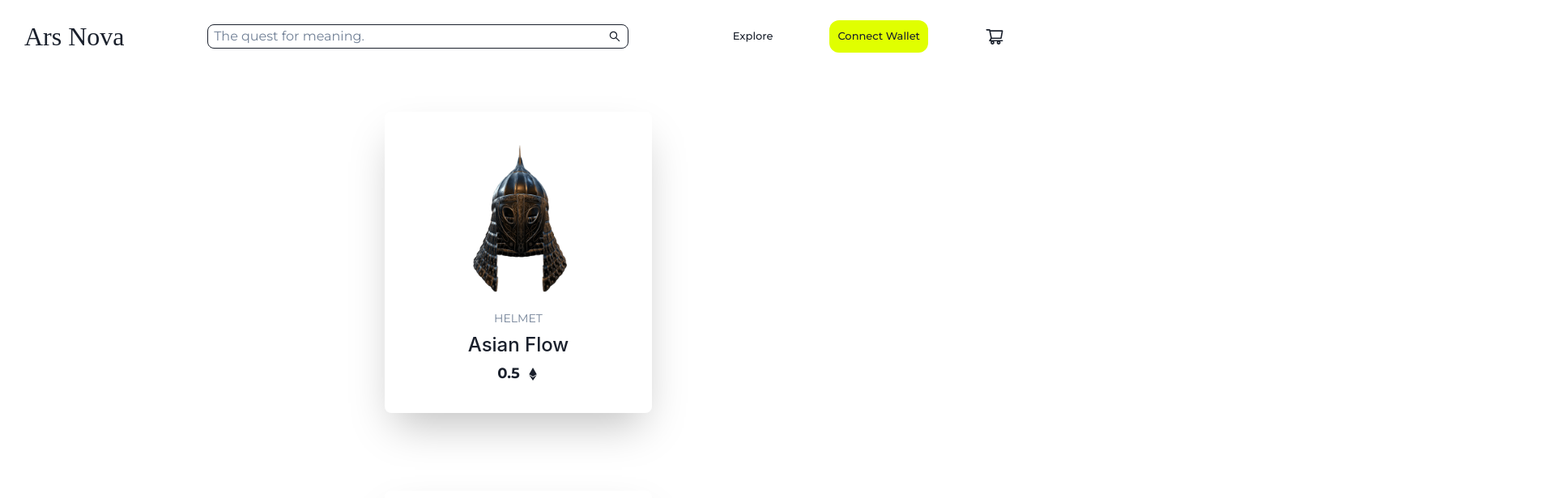
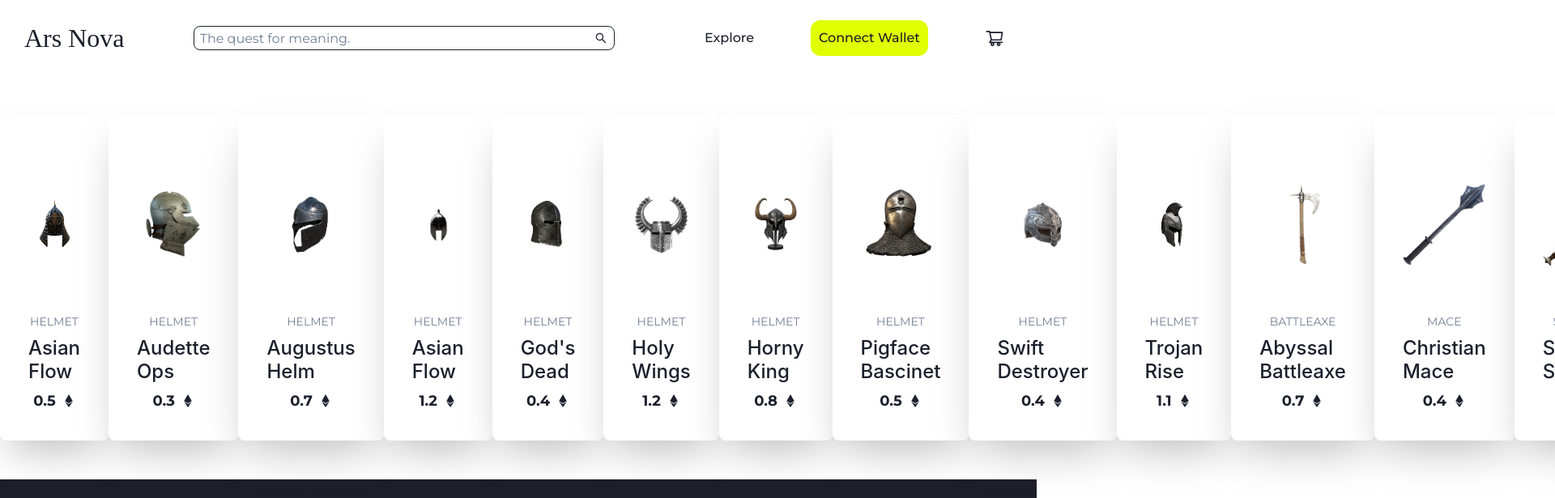
Before and after one commit to Felix-Hz/ars-nova, a React (Create React App) app: page /shop in a window 1280 px wide. Shown: the top 615 px of the page at 81% size, 1920 px wide, since content can reach past the window. Built offline with nearby package versions, Linux system fonts and the light colour scheme; a web font is replaced by a local one.

Commit message:
add: item styling | landing | navbar + typography

```diff
--- a/src/components/Items/Item/Item.css
+++ b/src/components/Items/Item/Item.css
@@ -0,0 +1,10 @@
+@import "../../../Pallette.css";
+
+/*-------------------------------------------------------------------------------- \
+|                               ITEM STYLING                                  |
+\-------------------------------------------------------------------------------- */
+
+
+.css-1se4623>*:not(style)~*:not(style) {
+    margin-top: 0 !important;
+}
--- a/src/components/Items/Item/Item.js
+++ b/src/components/Items/Item/Item.js
@@ -26,9 +26,7 @@ function Item({ name, img, price, category }) {
         bg={useColorModeValue("white", "gray.800")}
         boxShadow={"2xl"}
         rounded={"lg"}
-        pos={"relative"}
         padding={"35px"}
-        overflow={"auto"}
       >
         <Box rounded={"lg"} pos={"relative"} height={"200px"}>
           <Image
--- a/src/components/Items/ItemList/ItemList.css
+++ b/src/components/Items/ItemList/ItemList.css
@@ -0,0 +1,24 @@
+@import "../../../Pallette.css";
+
+/*-------------------------------------------------------------------------------- \
+|                               ITEM LIST STYLING                                  |
+\-------------------------------------------------------------------------------- */
+
+.list-container {
+    width: 75%;
+    display: flex;
+    justify-content: space-between;
+    list-style-type: none;
+}
+
+.item-container {
+    display: flex;
+    width: 75%;
+    justify-content: space-between;
+}
+
+.css-x5opt7 {
+    display: flex;
+    width: 75%;
+    justify-content: space-between;
+}
--- a/src/components/Items/ItemList/ItemList.js
+++ b/src/components/Items/ItemList/ItemList.js
@@ -7,11 +7,13 @@ import "./ItemList.css";
 
 const ItemList = ({ products }) => {
   return (
-    <div>
-      <ul>
-        {products.map((p) => (
-          <Item key={p.id} {...p} />
-        ))}
+    <div className="item-list-container">
+      <ul className="list-container">
+        <li className="item-container">
+          {products.map((p) => (
+            <Item key={p.id} {...p} />
+          ))}
+        </li>
       </ul>
     </div>
   );
--- a/src/components/Landing/Landing.css
+++ b/src/components/Landing/Landing.css
@@ -1,10 +1,10 @@
 @import "../../Pallette.css";
 
 /*-------------------------------------------------------------------------------- \
-|                               ITEM LIST STYLING                                  |
+|                               Landing STYLING                                  |
 \-------------------------------------------------------------------------------- */
 
-.item-list-container {
+.landing-container {
   display: flex;
   justify-content: space-around;
   align-items: center;
--- a/src/components/Landing/Landing.js
+++ b/src/components/Landing/Landing.js
@@ -4,7 +4,7 @@ import "./Landing.css";
 
 const Landing = (props) => {
   return (
-    <div className="item-list-container">
+    <div className="landing-container">
       <div>
         <h1 className="greeting">{props.greeting}</h1>
         <h3 className="subtitle">
--- a/src/components/Navbar/Navbar.css
+++ b/src/components/Navbar/Navbar.css
@@ -9,6 +9,7 @@
   flex-direction: row;
   justify-content: space-between;
   align-items: center;
+  align-content: center;
   padding: 15px 30px;
   font-weight: 500;
 }
@@ -45,7 +46,7 @@
   align-content: center;
   gap: 70px;
   padding: 10px;
-  font-size: small;
+  font-size: 1em;
 }
 
 .navbar-wallet {
```
